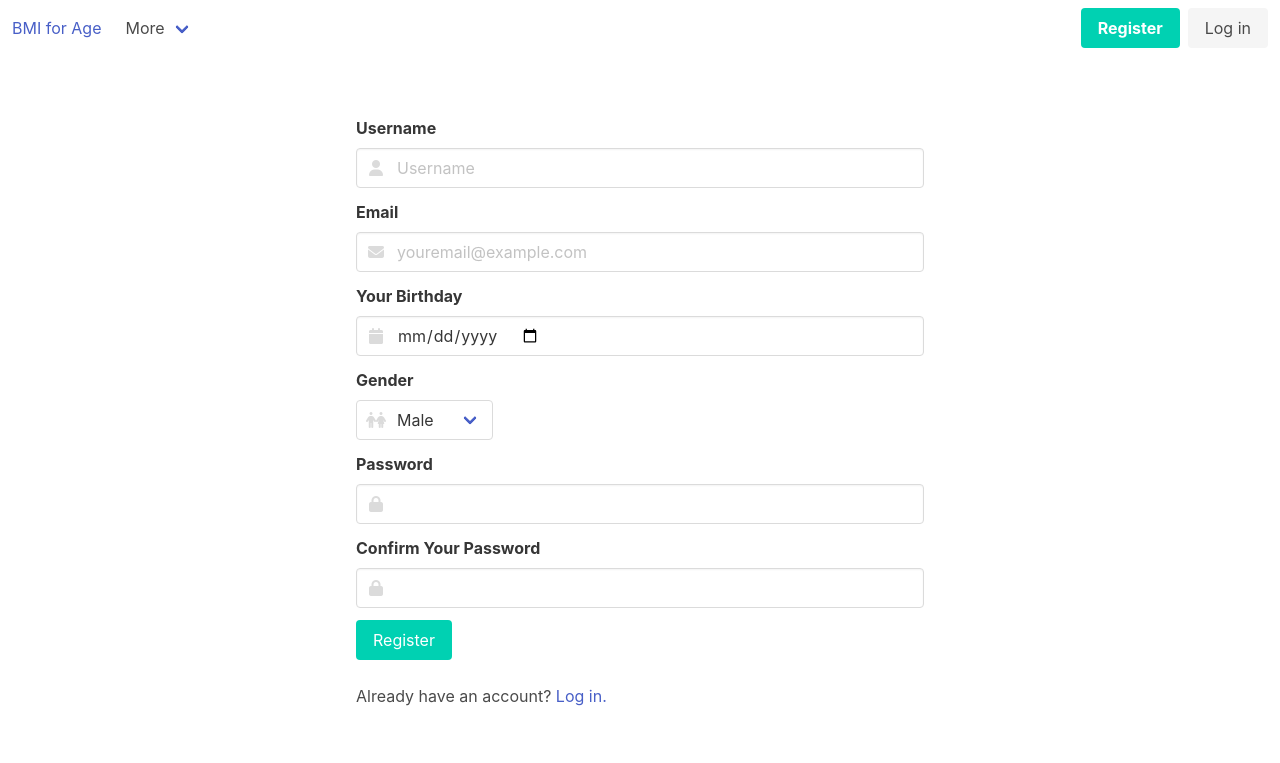
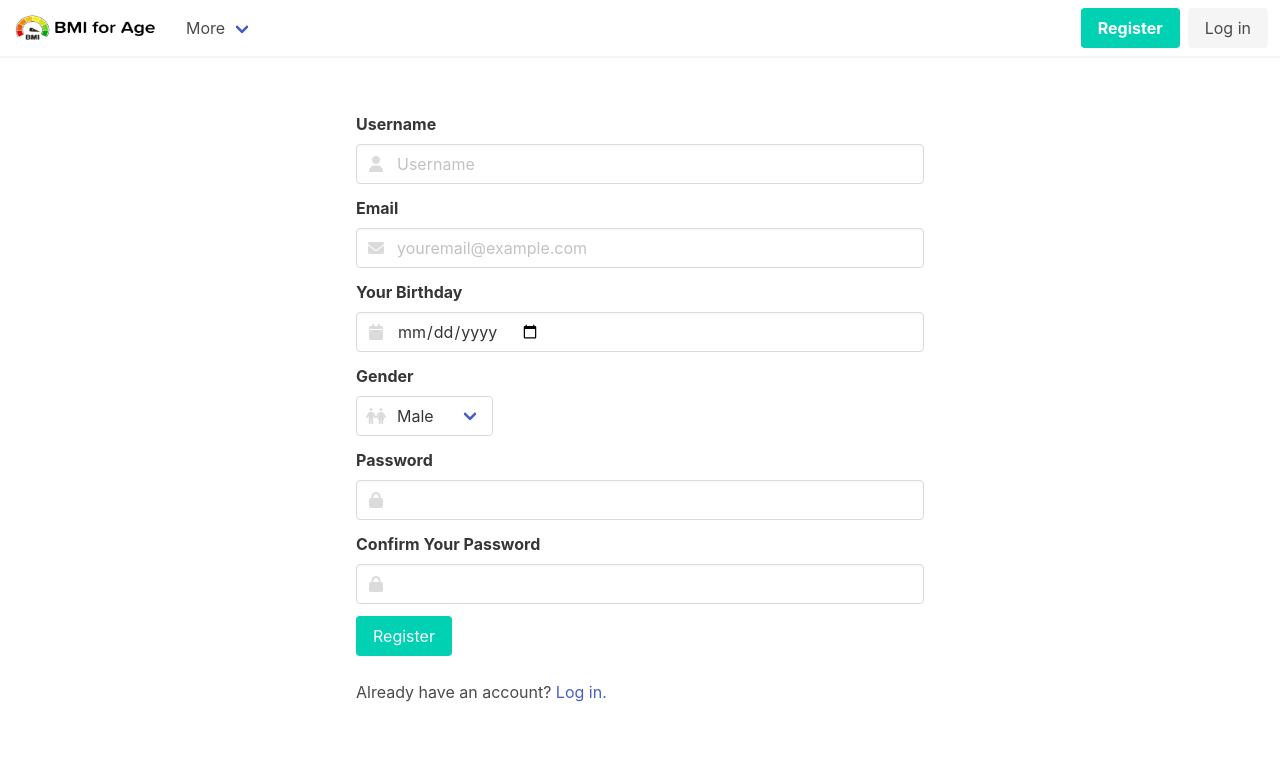
Before and after one commit to tait-adam/bmi, a Flask app: page /register in a window 1280 px wide. Shown: the top 763 px of the page. Run offline with Flask 3, Linux system fonts and the light colour scheme; some libraries are stand-ins or nearby versions.

Commit message:
style: fix navbar to top, change logo, tweak messages

```diff
--- a/app/auth.py
+++ b/app/auth.py
@@ -25,7 +25,7 @@ def login():
             login_user(user)
             next_page = request.args.get('next')
             # TODO: validate value of next with is_safe_url(next)
-            flash('Logged In')
+            flash('Successfully logged-in')
             return redirect(next_page or url_for('charts.home'))
         flash('Invalid email/password combination')
         return redirect("/login")
--- a/app/templates/layout.html
+++ b/app/templates/layout.html
@@ -20,16 +20,11 @@
   <title>BMI for Kids: {% block title %}{% endblock %}</title>
 </head>
 
-<body>
-  <nav class="navbar" role="navigation" aria-label="main navigation">
-    <div class="navbar-brand">
+<body class="has-navbar-fixed-top">
+  <nav class="navbar is-fixed-top has-shadow" role="navigation" aria-label="main navigation">
+    <div class="navbar-brand m-0 p-0">
       <a class="navbar-item" href="/">
-        <!-- placeholder -->
-        BMI for Age
-        <!--
-        TODO: Make a logo for BMI for Age
-        <img src="https://bulma.io/images/bulma-logo.png" width="112" height="28">
-        -->
+        <img src="/static/bmi.png" width="150px">
       </a>
 
       <a role="button" class="navbar-burger" aria-label="menu" aria-expanded="false" data-target="navbarBasicExample">
@@ -56,7 +51,7 @@
             More
           </a>
 
-          <div class="navbar-dropdown">
+          <div class="navbar-dropdown is-boxed">
             <a class="navbar-item">
               About
             </a>
@@ -91,13 +86,13 @@
   </nav>
 
   {% if get_flashed_messages() %}
-  <div class="notification is-info">
+  <div class="notification is-info has-text-centered">
     <button class="delete"></button>
     {{ get_flashed_messages() | join(" ") }}
   </div>
   {% endif %}
 
-  <main class="">
+  <main>
     {% block main %}{% endblock %}
   </main>
 
```
Also changed, not shown: app/static/bmi.png (added).
